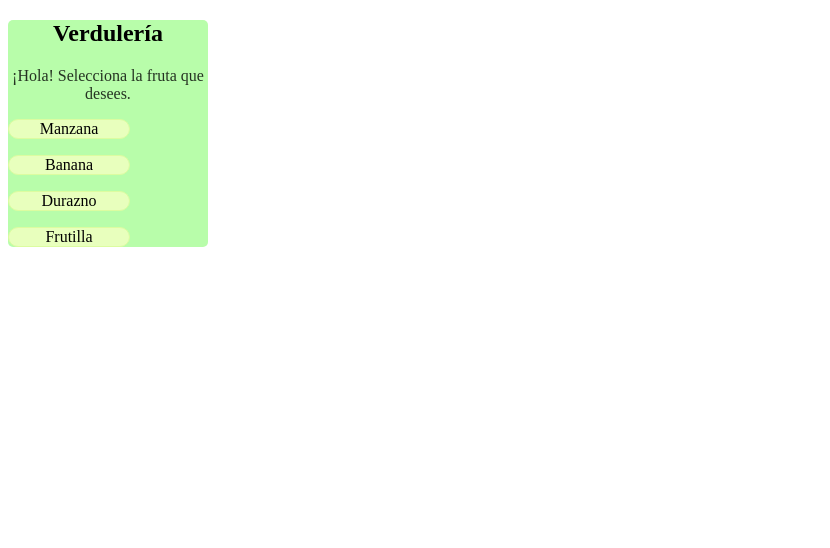
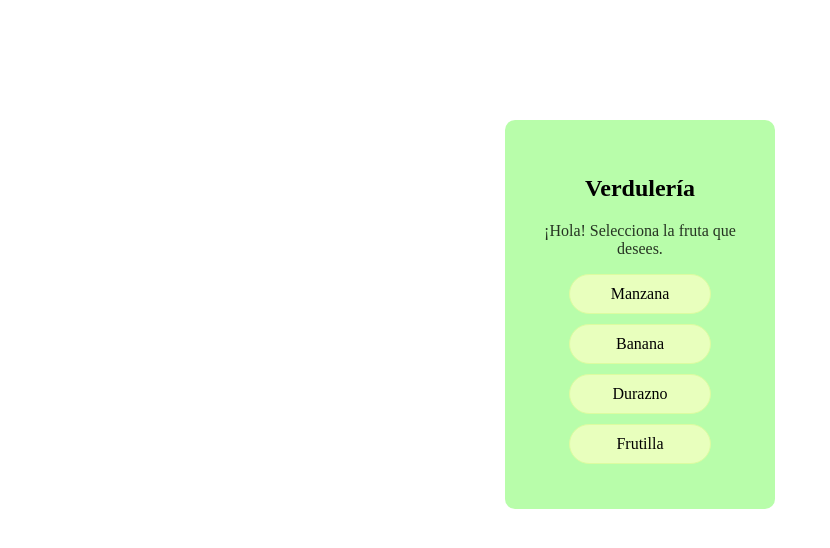
Before and after one commit to Jelly-code/Box-model-2, a plain HTML site: page index.html in a window 1280 px wide. Shown: the whole page, without its empty margins (0-830 px from the left). Drawn offline with Linux system fonts and the light colour scheme.

Commit message:
correccion estilos en css

```diff
--- a/style.css
+++ b/style.css
@@ -2,7 +2,9 @@
     background-color: #b8fdaa;
     text-align: center;
     width: 200px;
-    border-radius: 5px;
+    border-radius: 10px;
+    padding: 35px;
+    margin: 120px auto;
 }
 
 .descripcion {
@@ -13,5 +15,7 @@
     background-color: #e8ffbd;
     width: 120px;
     border: 1px solid #dcfca0;
-    border-radius: 200px;
+    border-radius: 100px;
+    padding: 10px;
+    margin: 0 auto 10px;
 }
```
